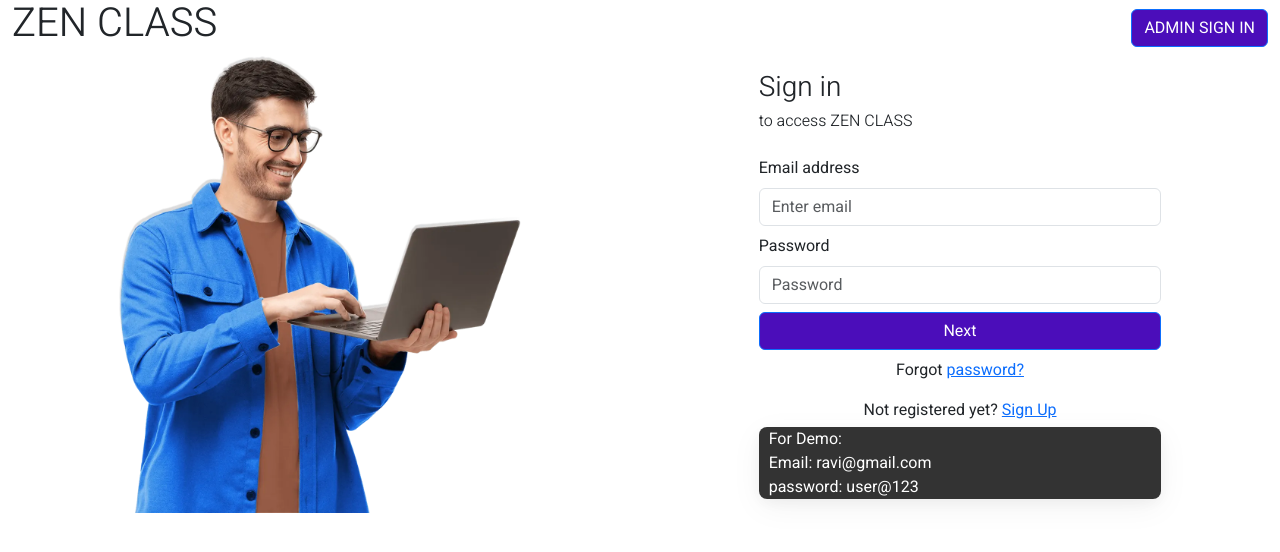
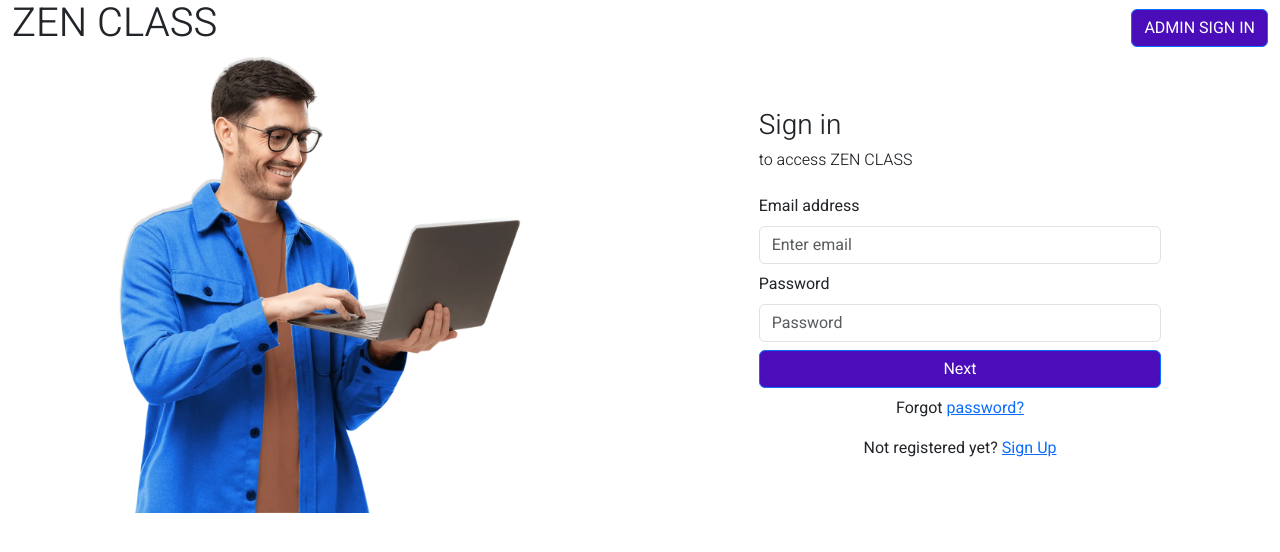
Before and after one commit to Dhari2920/FE, a React (Create React App) app: page /user/login in a window 1280 px wide. Shown: the top 552 px of the page. Built offline with nearby package versions, Linux system fonts and the light colour scheme.

Commit message:
Update userLogin.js

```diff
--- a/src/UserComponent/userLogin.js
+++ b/src/UserComponent/userLogin.js
@@ -156,11 +156,6 @@ export default function UserLogin() {
           <div className="text-center">
             Not registered yet? <Link to={"/user/signup"}>Sign Up</Link>
           </div>
-          <div className="demo">
-            <p className="m-0">For Demo:</p>
-            <p className="m-0">Email: ravi@gmail.com</p>
-            <p className="m-0">password: user@123</p>
-          </div>
         </Col>
       </Row>
       <Dialog
```
